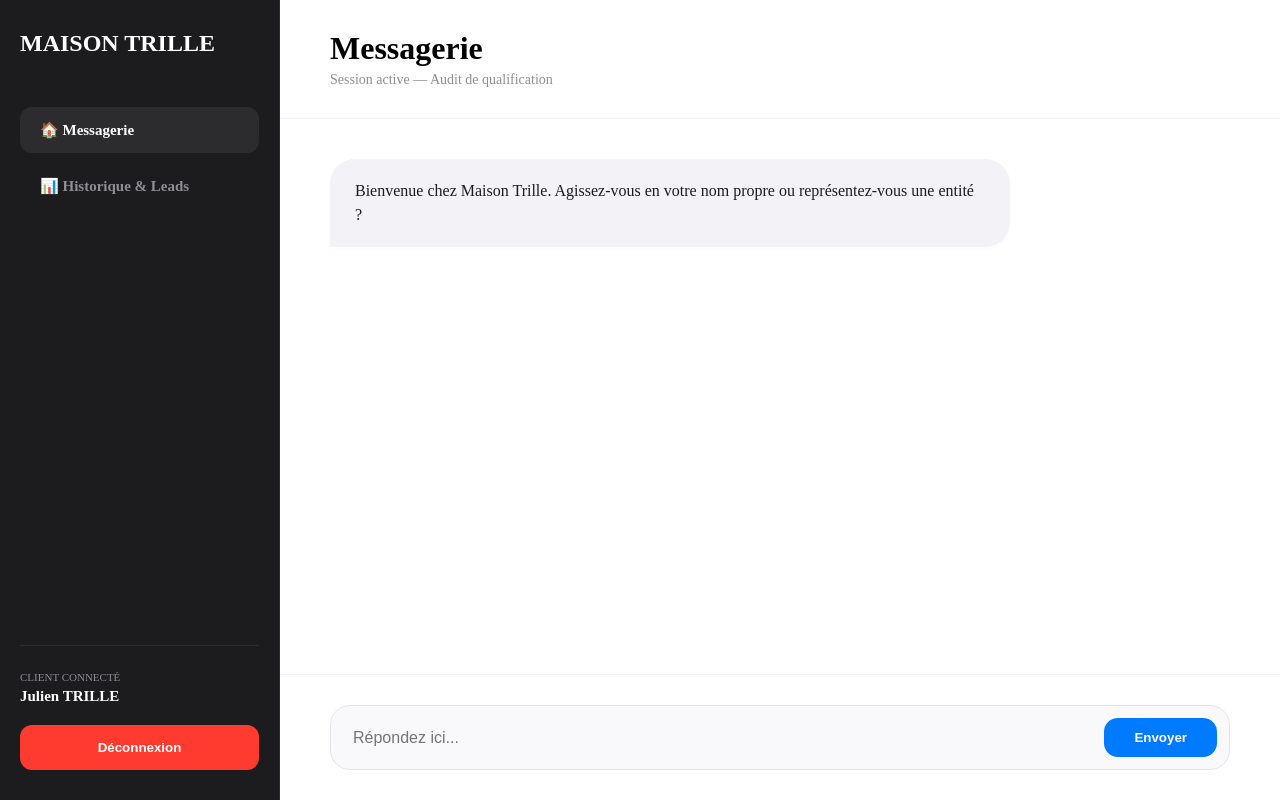
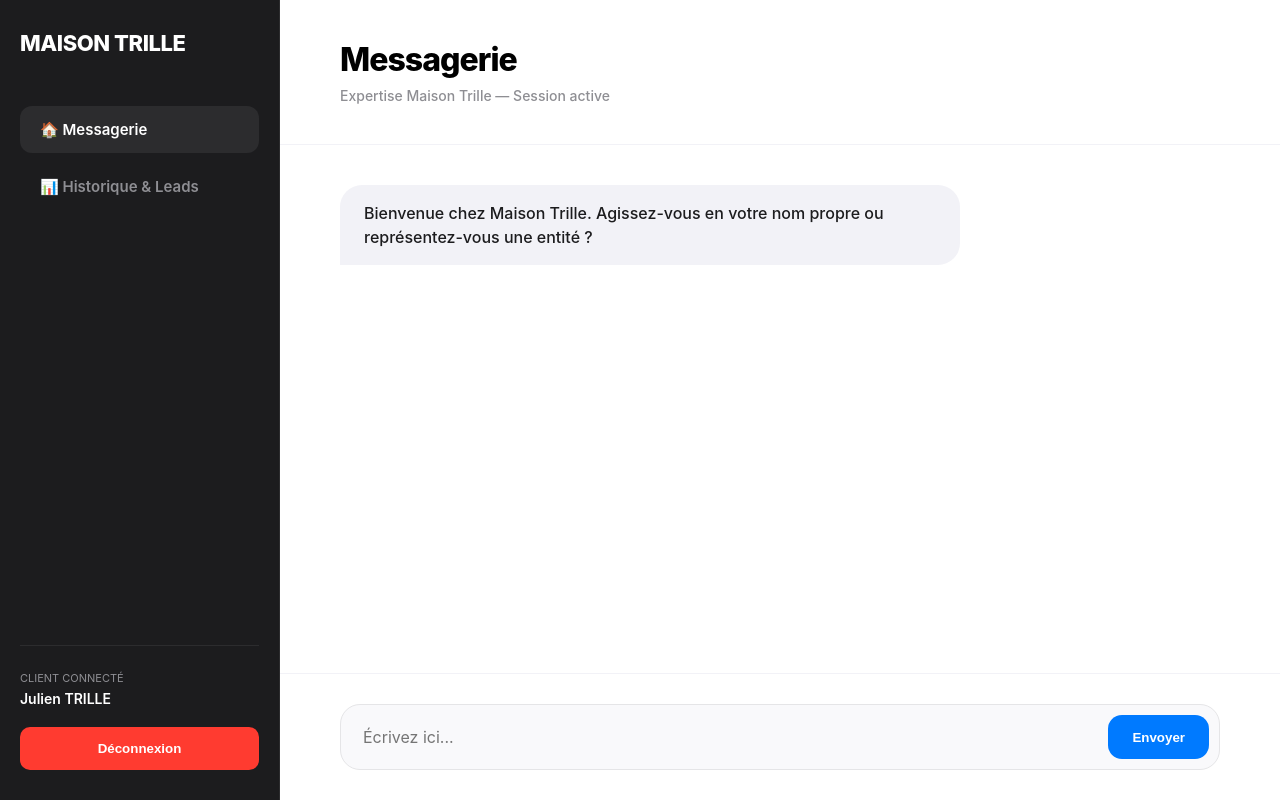
Before and after one commit to EIJulienTrille/ai-agent-vetting, a Next.js app: page / in a window 1280 px wide. Built offline with nearby package versions, Linux system fonts and the light colour scheme.

Commit message:
Design: Restored modern Sans-Serif typography across all components

```diff
--- a/app/layout.tsx
+++ b/app/layout.tsx
@@ -14,13 +14,13 @@ export default function RootLayout({
           height: "100vh",
           width: "100vw",
           overflow: "hidden",
+          // Restauration de la police moderne Sans-Serif
+          fontFamily:
+            '-apple-system, BlinkMacSystemFont, "Segoe UI", Roboto, Helvetica, Arial, sans-serif',
         }}
       >
         <div style={{ display: "flex", height: "100vh", width: "100vw" }}>
-          {/* Sidebar avec largeur fixe garantie */}
           <Sidebar />
-
-          {/* Contenu principal flexible */}
           <main
             style={{
               flex: 1,
--- a/components/ChatInterface.tsx
+++ b/components/ChatInterface.tsx
@@ -51,27 +51,40 @@ export default function ChatInterface() {
         flexDirection: "column",
         height: "100%",
         width: "100%",
+        backgroundColor: "white",
       }}
     >
-      {/* Header Interne */}
-      <div style={{ padding: "30px 50px", borderBottom: "1px solid #F2F2F7" }}>
-        <h2 style={{ fontSize: "32px", fontWeight: "800", margin: 0 }}>
+      <div style={{ padding: "40px 60px", borderBottom: "1px solid #F2F2F7" }}>
+        <h2
+          style={{
+            fontSize: "32px",
+            fontWeight: "800",
+            margin: 0,
+            letterSpacing: "-0.03em",
+          }}
+        >
           Messagerie
         </h2>
-        <p style={{ color: "#8E8E93", margin: "5px 0 0 0", fontSize: "14px" }}>
-          Session active — Audit de qualification
+        <p
+          style={{
+            color: "#8E8E93",
+            margin: "8px 0 0 0",
+            fontSize: "14px",
+            fontWeight: "500",
+          }}
+        >
+          Expertise Maison Trille — Session active
         </p>
       </div>
 
-      {/* Zone de conversation */}
       <div
         style={{
           flex: 1,
           overflowY: "auto",
-          padding: "40px 50px",
+          padding: "40px 60px",
           display: "flex",
           flexDirection: "column",
-          gap: "25px",
+          gap: "24px",
         }}
       >
         {messages.map((m, i) => (
@@ -79,15 +92,15 @@ export default function ChatInterface() {
             key={i}
             style={{
               alignSelf: m.role === "user" ? "flex-end" : "flex-start",
-              maxWidth: "70%",
-              padding: "20px 25px",
+              maxWidth: "65%",
+              padding: "16px 24px",
               borderRadius:
-                m.role === "user" ? "25px 25px 0 25px" : "25px 25px 25px 0",
+                m.role === "user" ? "22px 22px 0 22px" : "22px 22px 22px 0",
               backgroundColor: m.role === "user" ? "#007AFF" : "#F2F2F7",
               color: m.role === "user" ? "white" : "#1C1C1E",
               fontSize: "16px",
               lineHeight: "1.5",
-              boxShadow: "0 2px 5px rgba(0,0,0,0.02)",
+              fontWeight: "450",
             }}
           >
             {m.content}
@@ -97,16 +110,15 @@ export default function ChatInterface() {
           <div
             style={{ color: "#8E8E93", fontSize: "14px", fontStyle: "italic" }}
           >
-            Analyse en cours par l'expert...
+            Analyse en cours...
           </div>
         )}
         <div ref={messagesEndRef} />
       </div>
 
-      {/* Input fixe en bas */}
       <div
         style={{
-          padding: "30px 50px",
+          padding: "30px 60px",
           backgroundColor: "white",
           borderTop: "1px solid #F2F2F7",
         }}
@@ -116,7 +128,7 @@ export default function ChatInterface() {
             display: "flex",
             gap: "15px",
             backgroundColor: "#F9F9FB",
-            padding: "12px",
+            padding: "10px",
             borderRadius: "20px",
             border: "1px solid #E5E5E7",
           }}
@@ -126,14 +138,15 @@ export default function ChatInterface() {
               flex: 1,
               border: "none",
               background: "none",
-              padding: "10px",
+              padding: "12px",
               outline: "none",
               fontSize: "16px",
+              fontFamily: "inherit", // Utilise la police sans-serif du parent
             }}
             value={input}
             onChange={(e) => setInput(e.target.value)}
             onKeyDown={(e) => e.key === "Enter" && handleSend()}
-            placeholder="Répondez ici..."
+            placeholder="Écrivez ici..."
           />
           <button
             onClick={handleSend}
@@ -141,7 +154,7 @@ export default function ChatInterface() {
               backgroundColor: "#007AFF",
               color: "white",
               border: "none",
-              padding: "12px 30px",
+              padding: "12px 24px",
               borderRadius: "14px",
               fontWeight: "700",
               cursor: "pointer",
--- a/components/Sidebar.tsx
+++ b/components/Sidebar.tsx
@@ -23,7 +23,7 @@ export default function Sidebar() {
   return (
     <div
       style={{
-        width: "280px", // Largeur fixe pour protéger le titre
+        width: "280px",
         minWidth: "280px",
         backgroundColor: "#1C1C1E",
         display: "flex",
@@ -37,10 +37,11 @@ export default function Sidebar() {
         <h1
           style={{
             color: "white",
-            fontSize: "24px",
-            fontWeight: "900",
+            fontSize: "22px",
+            fontWeight: "800", // Très gras pour le luxe
             margin: 0,
-            whiteSpace: "nowrap", // Empêche de couper le titre
+            letterSpacing: "-0.02em",
+            whiteSpace: "nowrap",
           }}
         >
           MAISON TRILLE
@@ -78,7 +79,7 @@ export default function Sidebar() {
           <p
             style={{
               color: "white",
-              fontSize: "15px",
+              fontSize: "14px",
               fontWeight: "600",
               margin: 0,
             }}
@@ -89,11 +90,11 @@ export default function Sidebar() {
         <button
           style={{
             width: "100%",
-            padding: "15px",
+            padding: "14px",
             backgroundColor: "#FF3B30",
             color: "white",
             border: "none",
-            borderRadius: "12px",
+            borderRadius: "10px",
             fontWeight: "700",
             cursor: "pointer",
           }}
```
